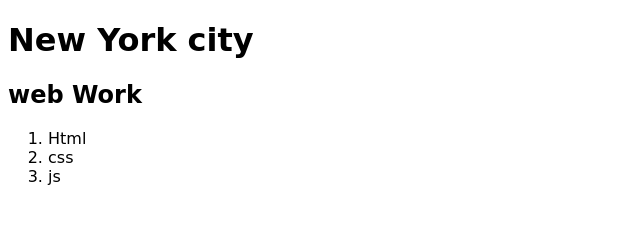
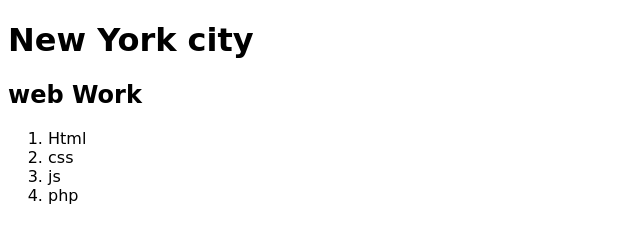
Before and after one commit to devmavi/project2, a plain HTML site: page index.html in a window 1280 px wide. Shown: the full height of the page, 0-640 px from the left. Drawn offline with Linux system fonts and the light colour scheme.

Commit message:
php li added

```diff
--- a/index.html
+++ b/index.html
@@ -13,6 +13,7 @@
         <li>Html</li>
         <li>css</li>
         <li>js</li>
+        <li>php</li>
     </ol>
 </body>
 <script src="source2.js"></script>
```
